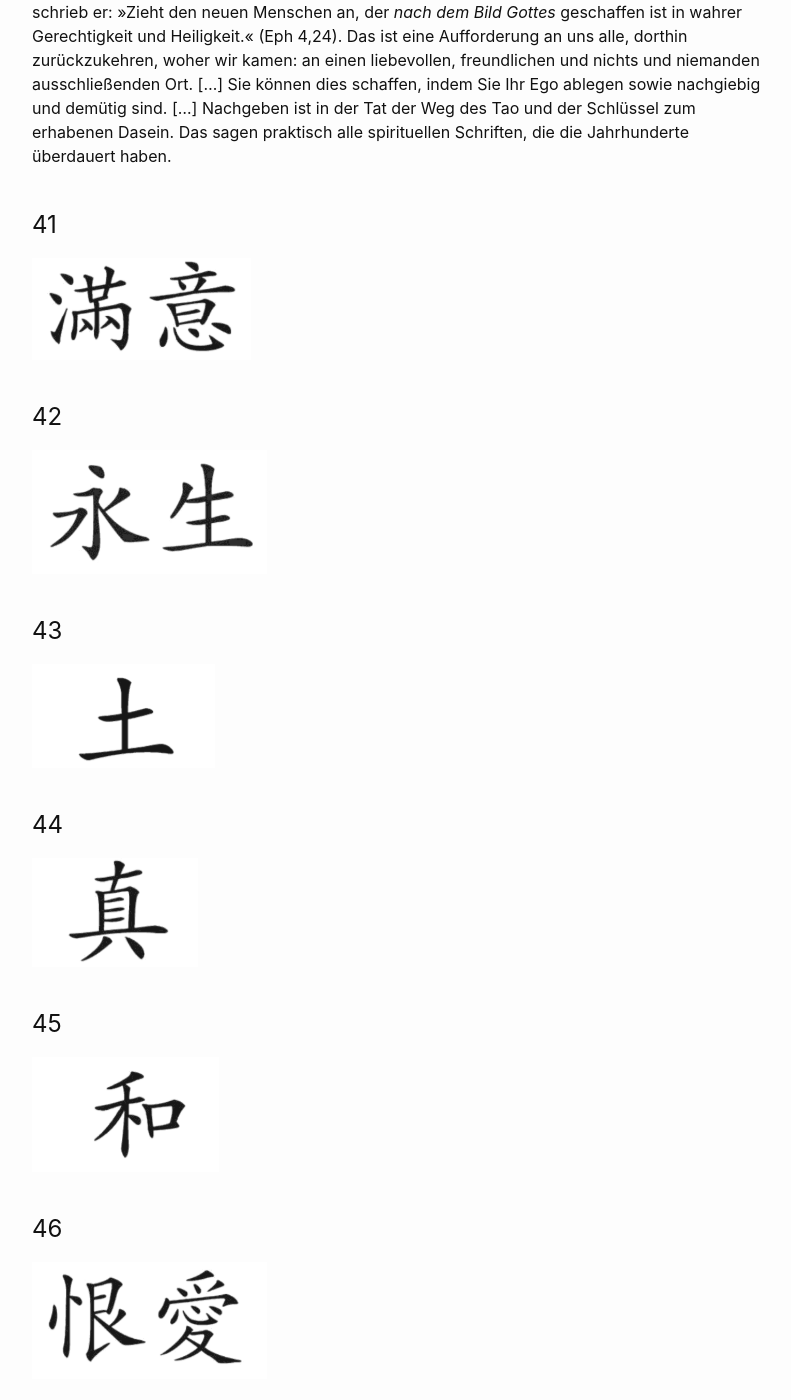
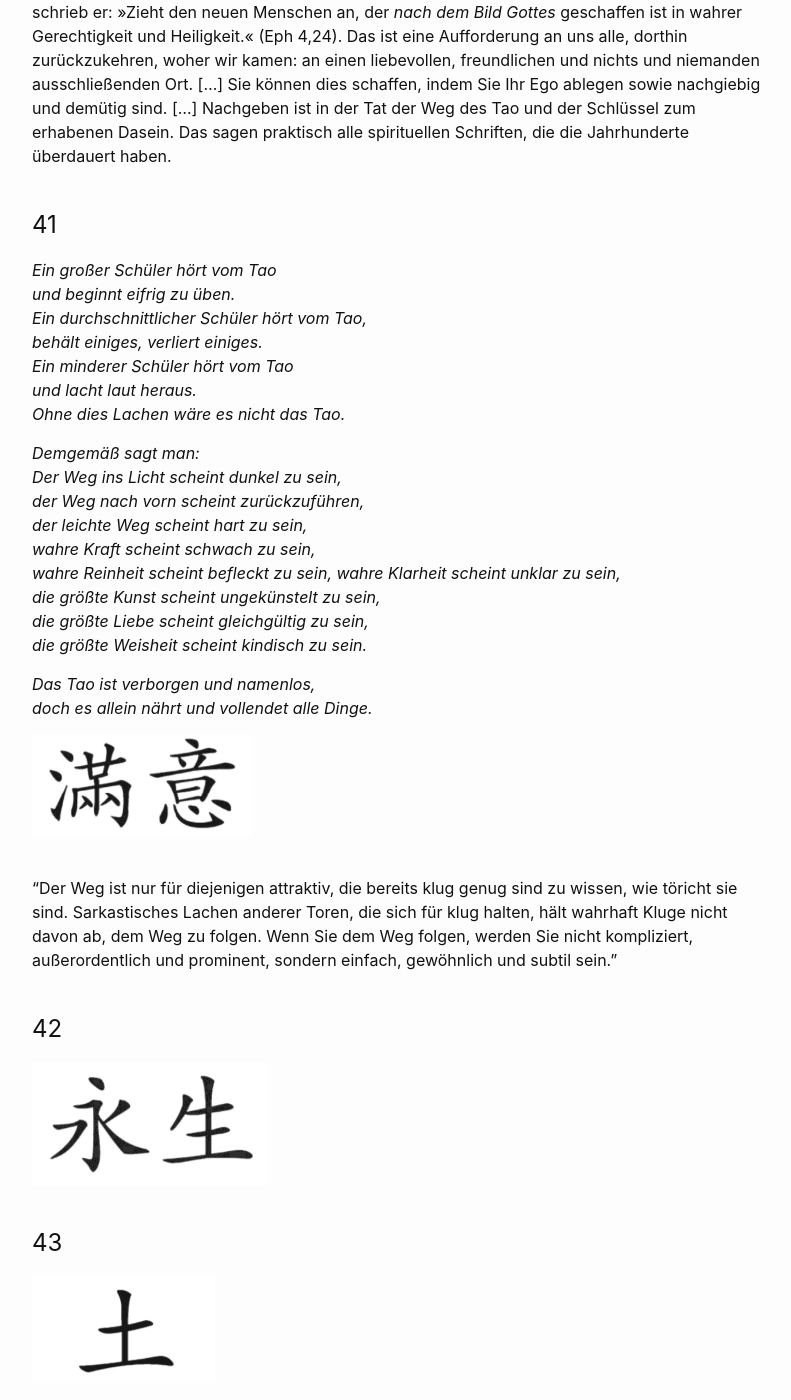
Before and after one commit to Hautaklyttn/-selbst-, a Jekyll site: the page built from docs/wDyer.md, in a window 1280 px wide and 1400 px high, scrolled down 36784 px. Shown: the whole window, without its empty margins (238-1029 px from the left). Built offline with Jekyll 4.4.1, drawn with Linux system fonts in a browser that asks for light colours; some of the changed text lies outside the part shown.

Commit message:
Text update

```diff
--- a/docs/wDyer.md
+++ b/docs/wDyer.md
@@ -1001,7 +1001,7 @@ und die Waffen eines Landes sollen nicht zur Schau gestellt werden.*
 ![tao_36](./assets/pics/tao_05.png)
 &nbsp;
 
-**Streben sich durch Wahrnehmen von Gegensätzen nach Erkenntnis des Einsseins.**
+**Streben Sie durch Wahrnehmen von Gegensätzen nach Erkenntnis des Einsseins.**
 Geben sie sich alle Mühe, innerlich in der Einheit zu bleiben. Sind Sie zum Beispiel müde, so erinnern Sie sich daran, dass Sie auch wissen, wie es sich anfühlt, ausgeruht zu sein. Nehmen Sie auch die gegenteilige Empfindung wahr, um beide gleichzeitig zu kennen. Tun Sie dies mit jeden Gefühl: Wenn Sie sich ungeliebt fühlen oder deprimiert, wenn Sie sich als schwach, eifersüchtig oder sonst etwas empfinden, so befindet sich auch der Gegenpol dessen, was Sie jetzt durchmachen, in Ihrem Erfahrungsschatz. Suchen Sie sofort das gegenteilige Gefühl und verbinden Sie sich innerlich damit. Daraus entsteht das ausgeglichene Gefühl, in Frieden mit sich zu sein. Dies bedeutet Einssein: Sie nehmen die Extreme in sich auf und setzen Ihren Geist dazu ein, so zu sein wie das Tao, das nie irgendetwas entzweireißt. Wie kann man Einheit auseinanderbrechen? Könnte man sie aufspalten, wäre sie nicht mehr da.
 &nbsp;
 
@@ -1103,9 +1103,32 @@ Das Sein entstammt dem Nichtsein.*
 &nbsp;
 
 ## 41
+*Ein großer Schüler hört vom Tao
+und beginnt eifrig zu üben.
+Ein durchschnittlicher Schüler hört vom Tao,
+behält einiges, verliert einiges.
+Ein minderer Schüler hört vom Tao
+und lacht laut heraus.
+Ohne dies Lachen wäre es nicht das Tao.*
 
+*Demgemäß sagt man:
+Der Weg ins Licht scheint dunkel zu sein,
+der Weg nach vorn scheint zurückzuführen,
+der leichte Weg scheint hart zu sein,
+wahre Kraft scheint schwach zu sein,
+wahre Reinheit scheint befleckt zu sein,
+wahre Klarheit scheint unklar zu sein,
+die größte Kunst scheint ungekünstelt zu sein,
+die größte Liebe scheint gleichgültig zu sein,
+die größte Weisheit scheint kindisch zu sein.*
+
+*Das Tao ist verborgen und namenlos,
+doch es allein nährt und vollendet alle Dinge.*
 
 ![tao_41](./assets/pics/tao_03.png)
+&nbsp;
+
+"Der Weg ist nur für diejenigen attraktiv, die bereits klug genug sind zu wissen, wie töricht sie sind. Sarkastisches Lachen anderer Toren, die sich für klug halten, hält wahrhaft Kluge nicht davon ab, dem Weg zu folgen. Wenn Sie dem Weg folgen, werden Sie nicht kompliziert, außerordentlich und prominent, sondern einfach, gewöhnlich und subtil sein."
 &nbsp;
 
 ## 42
```
